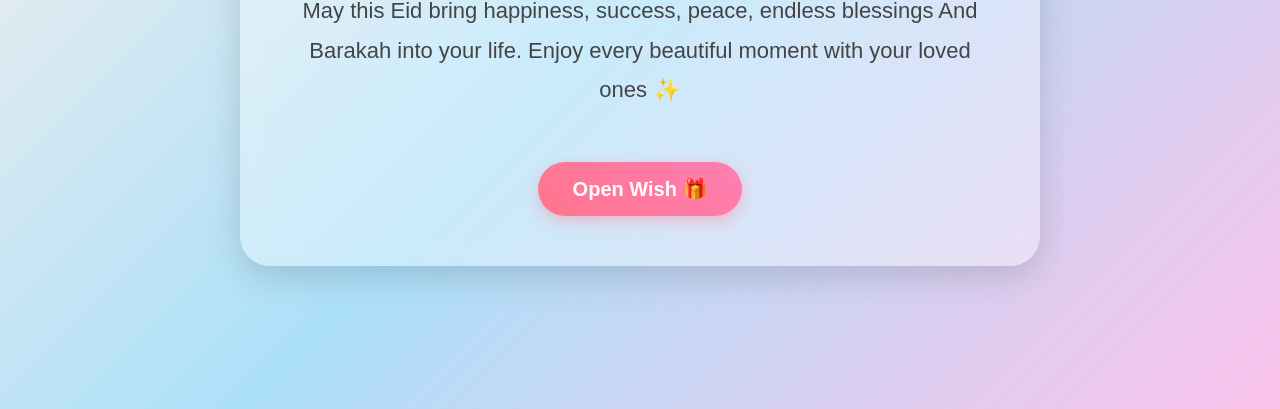
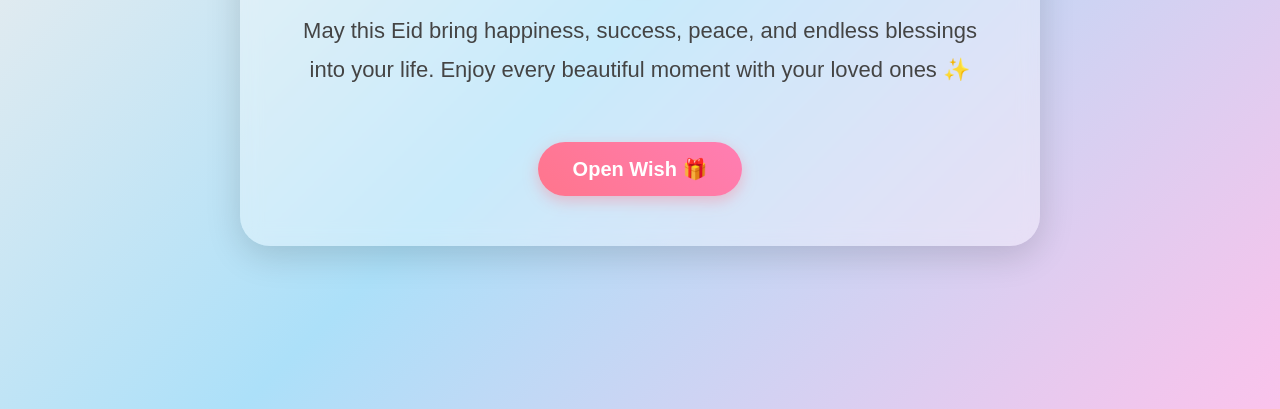
Before and after one commit to Ayeshashoukat938/Eid-wish, a plain HTML site: page index.html in a window 1280 px wide. Shown: the part 391-800 px from the top of the page. Drawn offline with Linux system fonts and the light colour scheme.

Commit message:
Update index.html

```diff
--- a/index.html
+++ b/index.html
@@ -144,7 +144,7 @@ button:hover{
     <h1>🌙 Eid-ul-Adha Mubarak 🐐</h1>
 
     <p>
-        May this Eid bring happiness, success, peace, endless blessings And Barakah
+        May this Eid bring happiness, success, peace, and endless blessings
         into your life. Enjoy every beautiful moment with your loved ones ✨
     </p>
 
```
